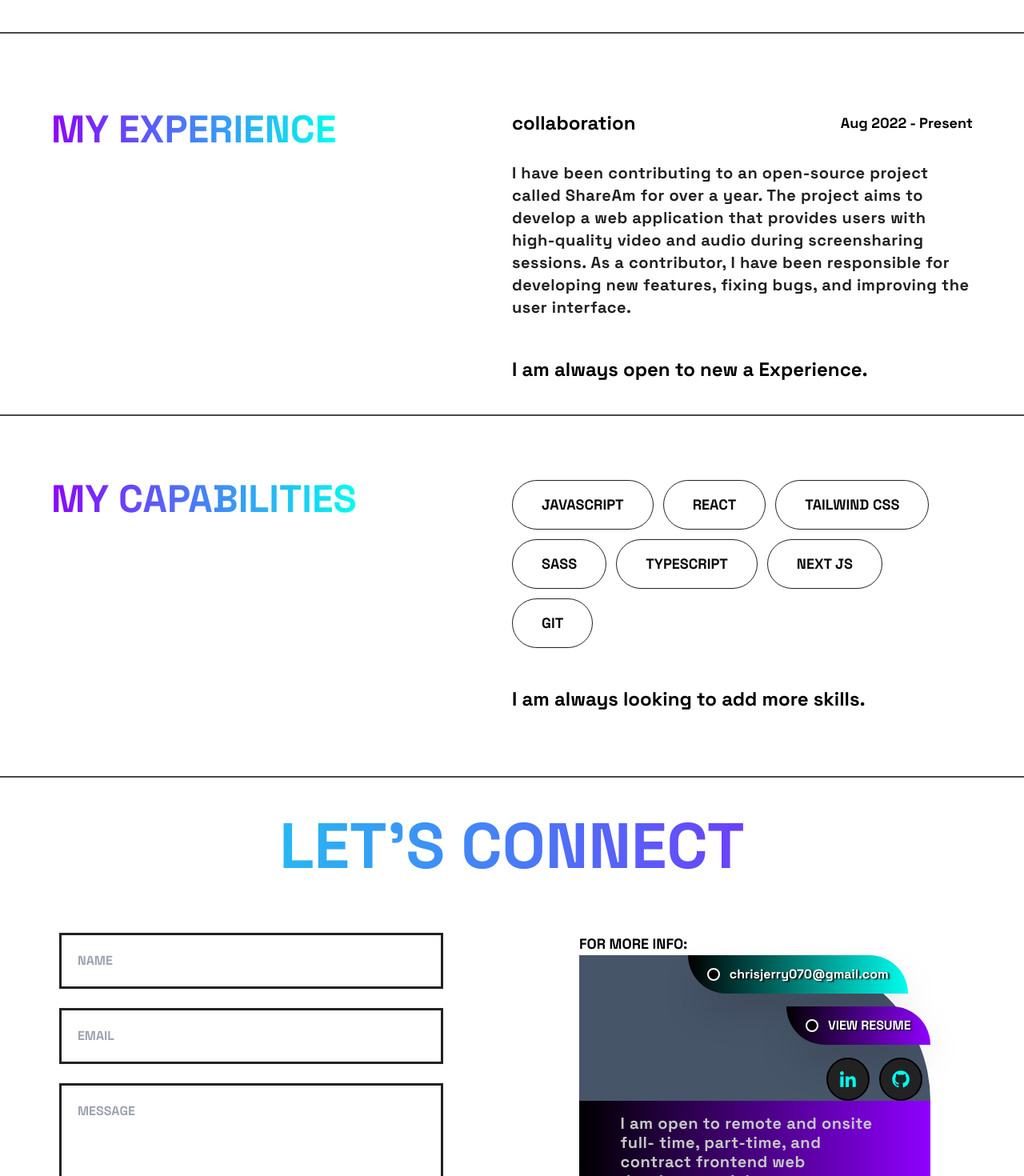
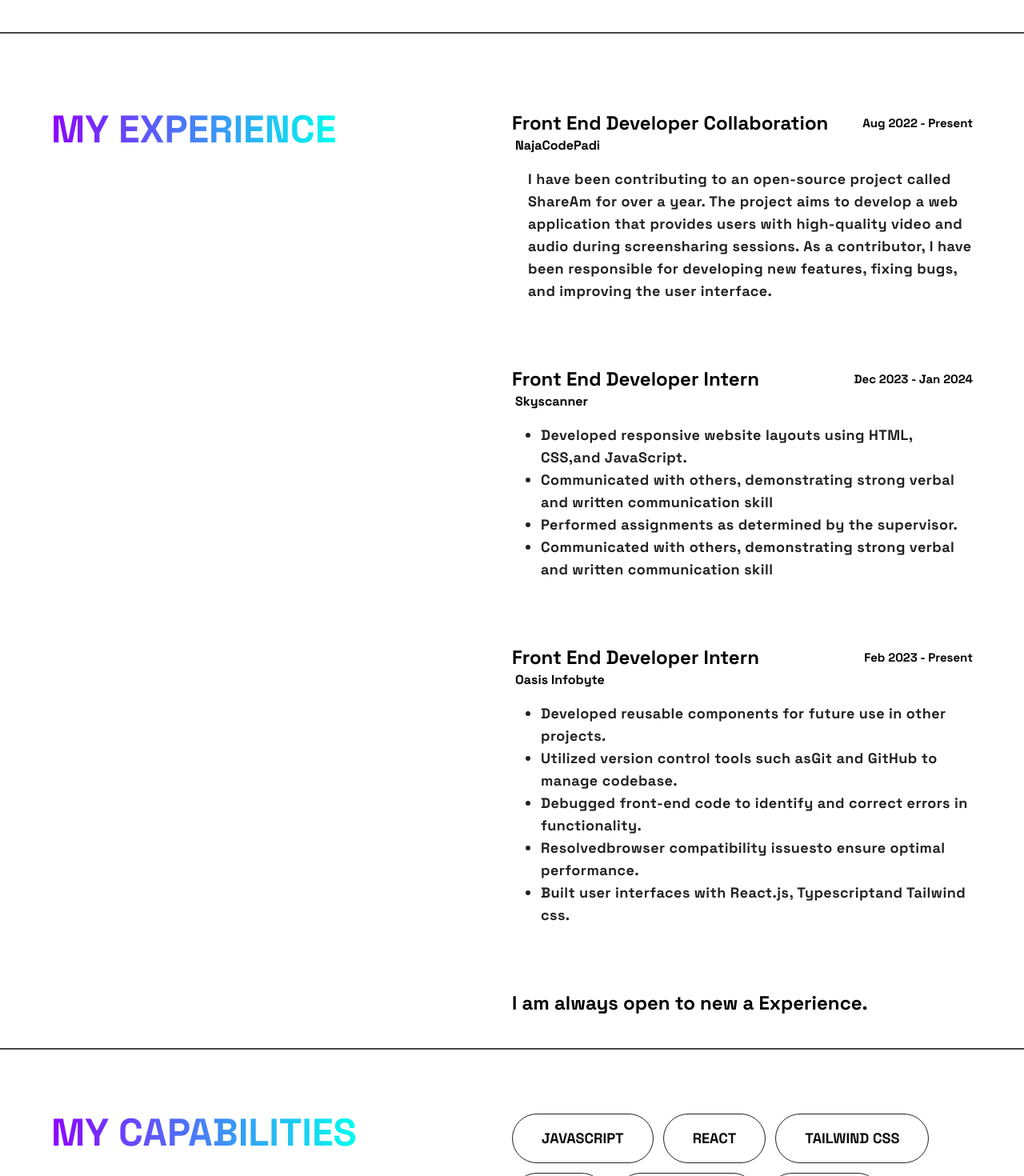
Before and after one commit to ossydimma/my-portfolio, a Next.js app: page /about in a window 1280 px wide. Shown: the part 576-2046 px from the top of the page at 80% size. Built offline with nearby package versions, Linux system fonts and the light colour scheme.

Commit message:
updated resume, created experience component and other optimizitions

```diff
--- a/src/app/about/page.tsx
+++ b/src/app/about/page.tsx
@@ -1,5 +1,6 @@
 import { About } from "../components/About";
 import { Connect } from "../components/Connect";
+import { Experience } from "../components/Experience";
 import { Medias } from "../components/Medias";
 import { Bebas_Neue } from "next/font/google";
 const bebasNeue = Bebas_Neue({ weight: "400", subsets: ["latin"] });
@@ -29,29 +30,81 @@ const page = () => {
       </section>
       {/* <----------------------------|  EXPERIENCE  |----------------------------> */}
       <div className="border-y-2 border-[#484848]  py-10 lg:pt-24">
-        <section className=" flex justify-between items-center gap-14 flex-col  mx-[5%]  lg:flex-row  lg:gap-0 lg:items-start">
+        <section className=" flex justify-between items-center gap-32 flex-col  mx-[5%]  lg:flex-row  lg:gap-0 lg:items-start">
           <h1
             className={`rev-heading-txt text-center  uppercase font-[700] text-[#0a0a0a]  text-3xl lg:text-5xl  lg:text-left  dark:text-[#fff] `}
           >
             My Experience
           </h1>
-          <article className=" w-[95%] lg:w-[50%] flex flex-col gap-8  ">
-            <div className=" flex justify-between items-center text-[#000]  dark:text-[#fff]">
-              <h3 className=" text-xl sm:text-2xl font-[500]">collaboration</h3>
-              <span className="text-xs sm:text-lg">Aug 2022 - Present</span>
-            </div>
-            <p className=" mb-4 tracking-normal text-lg text-[#222] dark:text-[#c7c7c7] sm:text-xl sm:tracking-wide">
-              I have been contributing to an open-source project called ShareAm
+          <div className=" w-[95%] lg:w-[50%] flex flex-col gap-16  ">
+            <Experience
+              title="Front End Developer Collaboration"
+              date="Aug 2022 - Present"
+              descript="I have been contributing to an open-source project called ShareAm
               for over a year. The project aims to develop a web application
               that provides users with high-quality video and audio during
               screensharing sessions. As a contributor, I have been responsible
               for developing new features, fixing bugs, and improving the user
-              interface.
-            </p>
+              interface."
+              company="NajaCodePadi"
+            />
+            <Experience
+              title="Front End Developer Intern"
+              date={`Dec 2023 - Jan 2024`}
+              company="Skyscanner"
+              descript={
+                <ul className=" pl-4">
+                  <li className=" list-disc">
+                    Developed responsive website layouts using HTML, CSS,and
+                    JavaScript.
+                  </li>
+                  <li className=" list-disc">
+                    Communicated with others, demonstrating strong verbal and
+                    written communication skill
+                  </li>
+                  <li className=" list-disc">
+                    Performed assignments as determined by the supervisor.
+                  </li>
+                  <li className=" list-disc">
+                    Communicated with others, demonstrating strong verbal and
+                    written communication skill
+                  </li>
+                </ul>
+              }
+            />
+            <Experience
+              title="Front End Developer Intern"
+              date={`Feb 2023 - Present`}
+              company="Oasis Infobyte"
+              descript={
+                <ul className=" pl-4">
+                  <li className=" list-disc">
+                    Developed reusable components for future use in other
+                    projects.
+                  </li>
+                  <li className=" list-disc">
+                    Utilized version control tools such asGit and GitHub to
+                    manage codebase.
+                  </li>
+                  <li className=" list-disc">
+                    Debugged front-end code to identify and correct errors in
+                    functionality.
+                  </li>
+                  <li className=" list-disc">
+                    Resolvedbrowser compatibility issuesto ensure optimal
+                    performance.
+                  </li>
+                  <li className=" list-disc">
+                    Built user interfaces with React.js, Typescriptand Tailwind
+                    css.
+                  </li>
+                </ul>
+              }
+            />
             <span className="text-lg md:text-2xl text-[#000] text-center dark:text-[#fff] lg:text-left">
               I am always open to new a Experience.
             </span>
-          </article>
+          </div>
         </section>
       </div>
 
--- /dev/null
+++ b/src/app/components/Experience.tsx
@@ -0,0 +1,22 @@
+import { ReactNode } from "react";
+
+interface experienceType {
+  title: string;
+  date: string;
+  descript: string | ReactNode;
+  company  : string
+}
+export const Experience = ({ title, date, descript, company }: experienceType) => {
+  return (
+    <article className="text-[#000]  dark:text-[#fff]" >
+      <div className=" flex justify-between items-center">
+        <h3 className=" text-lg sm:text-2xl font-[500]">{title}</h3>
+        <span className="text-xs sm:text-[15px]">{date}</span>
+      </div>
+      <p className="pb-2 pl-1">{company}</p>
+      <div className=" mb-4 tracking-normal text-sm pl-5 pt-2 text-[#222] dark:text-[#c7c7c7] sm:text-lg sm:tracking-wide">
+        {descript}
+      </div>
+    </article>
+  );
+};
--- a/src/app/components/Works.tsx
+++ b/src/app/components/Works.tsx
@@ -1,13 +1,5 @@
-import clsx from "clsx";
-import { useContext, useEffect, useState } from "react";
-// import { ThemeColor } from "../layout";
-import { Manrope, Bebas_Neue,} from "next/font/google";
+import { Manrope, Bebas_Neue} from "next/font/google";
 import Image from "next/image";
-import SneakerImg from "@/app/assets/sneaker_img.jpg";
-import calcuImg from "@/app/assets/calculator_img.png";
-import spaceImg from "@/app/assets/space_img.png";
-import toDoImg from "https://i.postimg.cc/sD6QLyMh/new-To-Do-img.png";
-// import data from '../projects.json'
 
 const bebasNeue = Bebas_Neue({ weight: "400", subsets: ["latin"] });
 const manrope = Manrope({ subsets: ["latin"], weight: "700" });
@@ -132,15 +124,15 @@ export const Works = () => {
                   <li className=" uppercase proj-info text-lg lg:text-xl  text-[#8F00FF] lg:px-4 xl:px-2 ">
                     Project Info
                   </li>
-                  <li className="proj-info flex justify-between">
+                  <li className="proj-info flex justify-between items-center">
                     {" "}
-                    <span>Tech Stack</span> <span>{obj.stack}</span>
+                    <span>Tech Stack</span> <span className="text-[14px] sm:text-[18px]">{obj.stack}</span>
                   </li>
-                  <li className="proj-info flex justify-between">
+                  <li className="proj-info flex justify-between items-center">
                     {" "}
                     <span>Year</span> <span>{obj.year}</span>
                   </li>
-                  <li className="proj-info flex justify-between">
+                  <li className="proj-info flex justify-between items-center">
                     {" "}
                     <span>Role</span> <span>{obj.role}</span>
                   </li>
```
Also changed, not shown: src/app/globals.css (+0 -26 lines), 1 other file (tests, documents, lock files or other folders).
